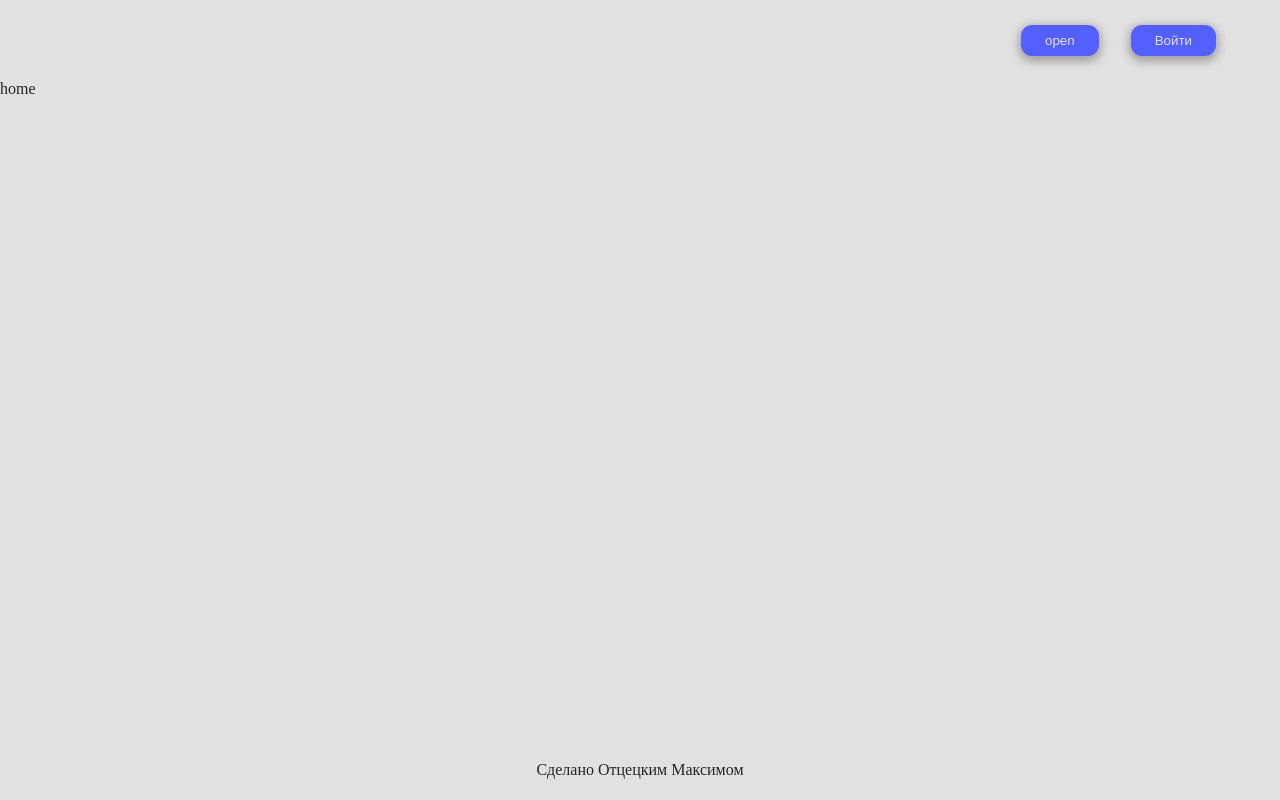
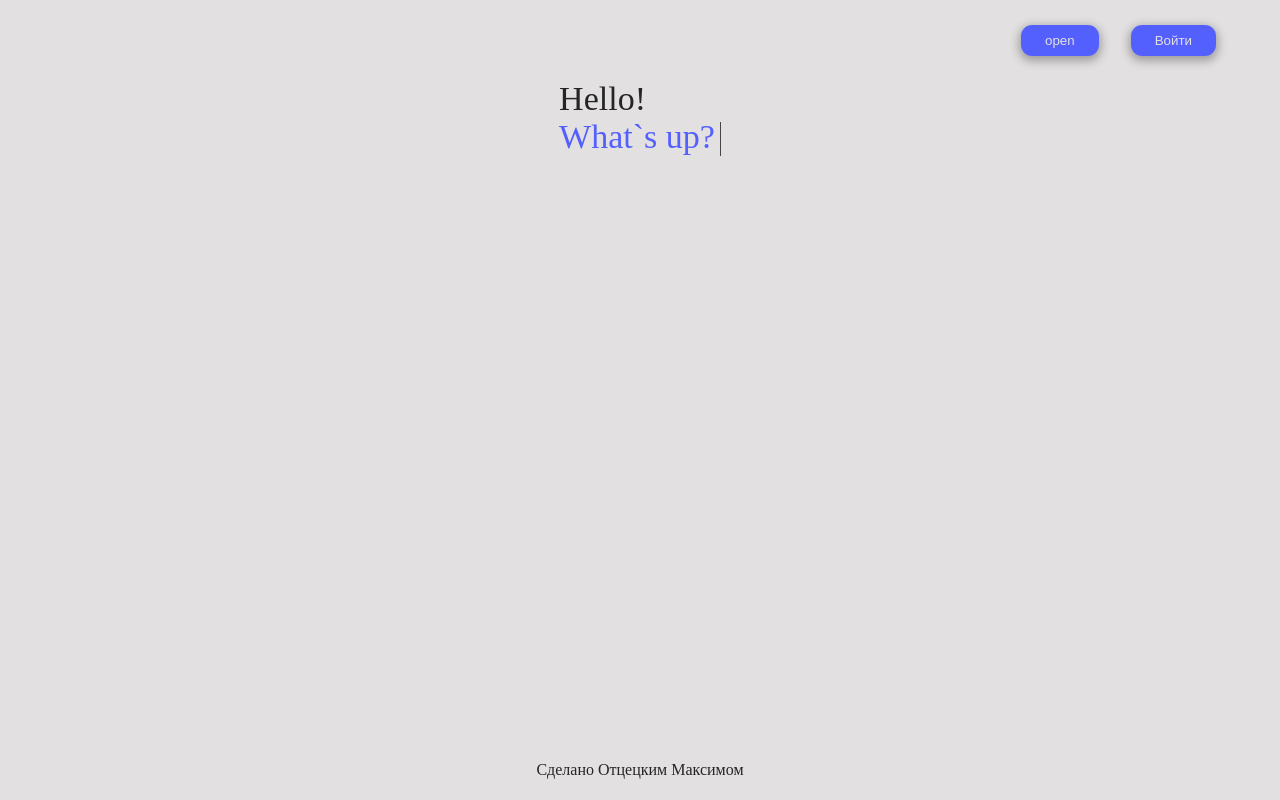
Before and after one commit to Maksim-Attsetski/test-ezrababait, a React (Create React App) app in the folder client/: page / in a window 1280 px wide. Built offline with nearby package versions, Linux system fonts and the light colour scheme; no server answers.

Commit message:
add animation text

```diff
--- /dev/null
+++ b/client/src/UI/Line/Line.module.scss
@@ -0,0 +1,26 @@
+@import 'shared/all.scss';
+
+.line {
+  background: $dark;
+  display: inline-block;
+  &.horizontal {}
+  &.vertical {
+    animation: disappear 0.7s linear 0s infinite;
+    width: 1px;
+    height: 15px;
+  }
+
+}
+
+
+body.dark {
+  .line {
+    background: $white;
+  }
+}
+
+
+@keyframes disappear {
+  from { opacity: 0; }
+  to { opacity: 1; }
+}
--- /dev/null
+++ b/client/src/UI/Line/index.tsx
@@ -0,0 +1,18 @@
+import React, { FC, memo } from 'react';
+import s from './Line.module.scss';
+
+interface IProps {
+  vertical?: boolean;
+  className?: string;
+}
+
+const Line: FC<IProps> = ({ vertical = false, className = '' }) => {
+  return (
+    <div
+      className={[s.line, vertical ? s.vertical : s.horizontal, className].join(
+        ' '
+      )}
+    ></div>
+  );
+};
+export default memo(Line);
--- a/client/src/UI/index.ts
+++ b/client/src/UI/index.ts
@@ -3,11 +3,13 @@ import Loader from './Loader';
 import Gap from './Gap';
 import List from './List';
 import Button from './Button';
+import Line from './Line';
 
 export {
   Button,
   Loader,
   EmptyBox,
   Gap,
-  List
+  List,
+  Line,
 }
--- a/client/src/hooks/index.ts
+++ b/client/src/hooks/index.ts
@@ -1,10 +1,13 @@
 import { useTypedDispatch, useTypedSelector } from './redux'
 import useActions from './useActions'
+import useAnimationText from './useAnimationText'
 import useAuth from './useAuth'
 import useDebounce from './useDebounce'
 import useInput from './useInput'
 import useUsers from './useUsers'
+
 export {
+  useAnimationText,
   useUsers,
   useInput,
   useDebounce,
--- /dev/null
+++ b/client/src/hooks/useAnimationText.ts
@@ -0,0 +1,58 @@
+import { useEffect, useMemo, useRef, useState } from 'react';
+
+type TUseAnimationText = (
+  text: string,
+  isReady?: boolean,
+  speed?: number
+) => { text: string[] };
+
+interface IText {
+  current: string;
+  prev: string;
+  inx: number;
+}
+
+const useAnimationText: TUseAnimationText = (
+  textForAnimation,
+  isReady,
+  speed = 40
+) => {
+  const timer = useRef<any>(undefined);
+
+  const defaultText = useMemo(
+    () => ({
+      current: '',
+      prev: textForAnimation,
+      inx: 0,
+    }),
+    [textForAnimation]
+  );
+  const [text, setText] = useState<IText>(defaultText);
+
+  const timerCallback = () => {
+    setText((prev) => {
+      if (prev.prev.length === 0) {
+        clearInterval(timer.current);
+        return prev;
+      }
+      return {
+        current: (prev.current || '') + prev.prev.slice(0, 1),
+        prev: prev.prev.slice(1, prev.prev.length),
+        inx: ++prev.inx,
+      };
+    });
+  };
+
+  useEffect(() => {
+    if (!isReady) {
+      clearInterval(timer.current);
+      return setText(defaultText);
+    }
+
+    timer.current = setInterval(timerCallback, speed);
+    return () => clearInterval(timer.current);
+  }, [defaultText, isReady, speed]);
+
+  return { text: text.current.split('\n') };
+};
+export default useAnimationText;
--- a/client/src/pages/HomePage.tsx
+++ b/client/src/pages/HomePage.tsx
@@ -1,7 +1,13 @@
-import React, { FC } from 'react';
+import { useAnimationText } from 'hooks';
+import React, { FC, memo } from 'react';
+import { AnimateTitle } from 'widgets/Home';
 
 const HomePage: FC = () => {
-  return <div>home</div>;
+  return (
+    <div className='container'>
+      <AnimateTitle />
+    </div>
+  );
 };
 
-export default HomePage;
+export default memo(HomePage);
--- /dev/null
+++ b/client/src/widgets/Home/components/AnimateTitle/AnimateTitle.module.scss
@@ -0,0 +1,21 @@
+@import 'shared/all.scss';
+
+$fontSize: calc(3vmin + 10px);
+
+.title {
+  font-size: $fontSize;
+  &.main {
+    color: $main;
+  }
+}
+
+.titleContainer {
+  display: flex;
+  align-items: flex-end;
+}
+
+.line {
+  width: 2px;
+  height: $fontSize !important;
+  margin-left: 5px;
+}
--- /dev/null
+++ b/client/src/widgets/Home/components/AnimateTitle/index.tsx
@@ -0,0 +1,28 @@
+import React, { memo } from 'react';
+
+import { useAnimationText } from 'hooks';
+
+import s from './AnimateTitle.module.scss';
+import { Line } from 'UI';
+
+const AnimateTitle = () => {
+  const { text } = useAnimationText('Hello!\nWhat`s up?', true, 100);
+
+  return (
+    <div className={s.titleContainer}>
+      <div>
+        {text.map((el, i) => {
+          const isLast = i === text.length - 1;
+          return (
+            <p key={i} className={[s.title, isLast ? s.main : ''].join(' ')}>
+              {el}
+            </p>
+          );
+        })}
+      </div>
+      <Line className={s.line} vertical />
+    </div>
+  );
+};
+
+export default memo(AnimateTitle);
--- /dev/null
+++ b/client/src/widgets/Home/index.ts
@@ -0,0 +1,3 @@
+import AnimateTitle from './components/AnimateTitle';
+
+export { AnimateTitle }
```
